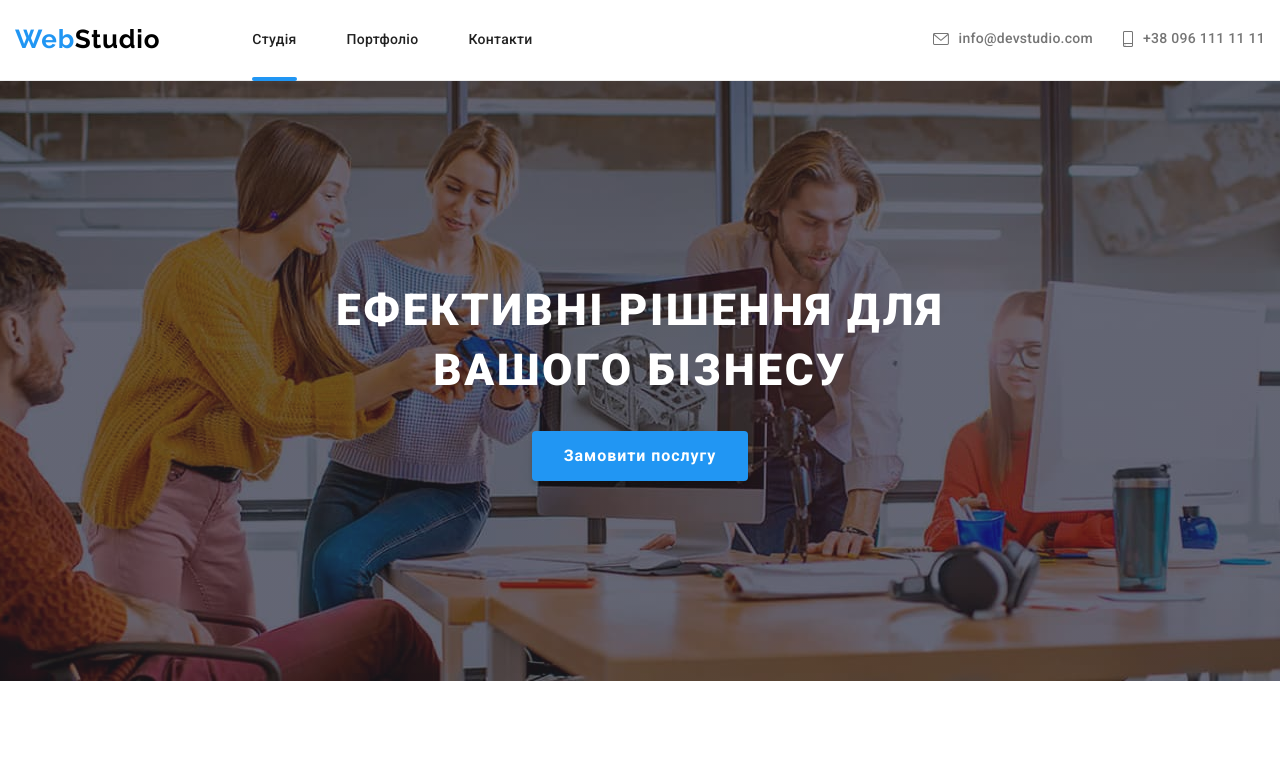
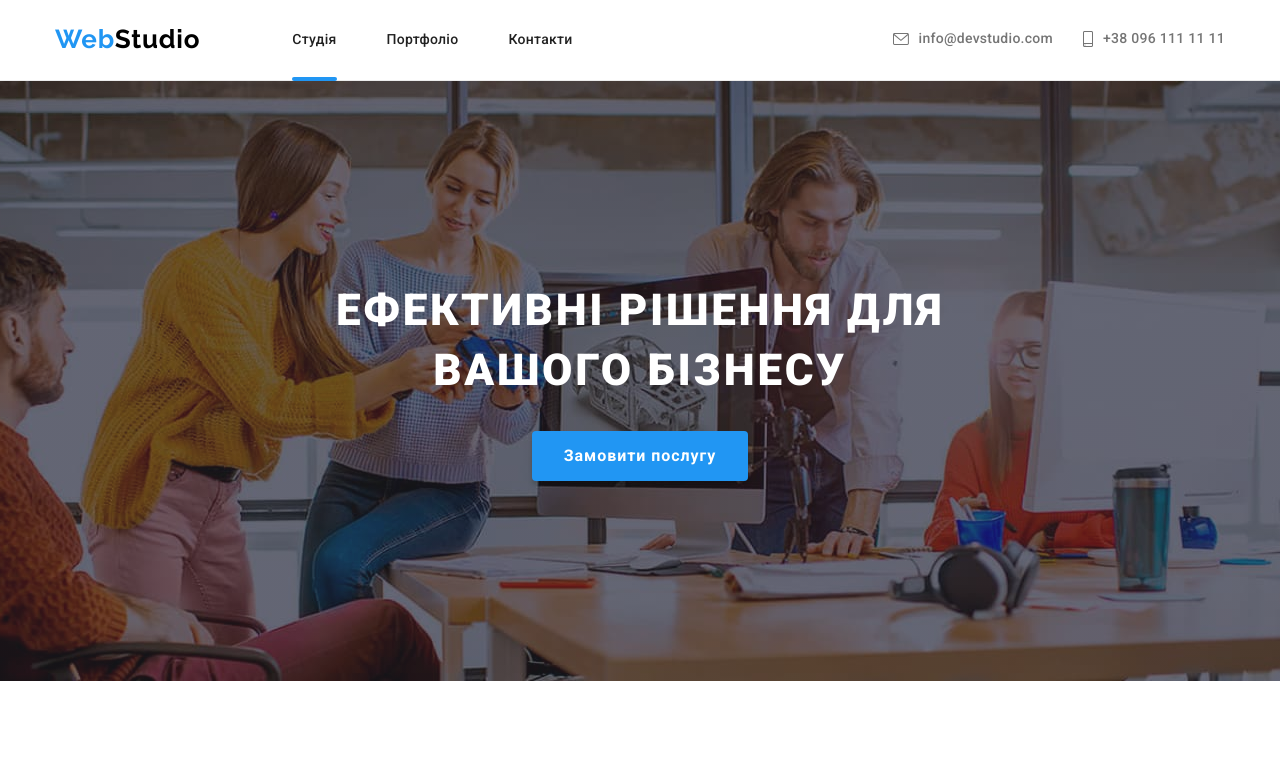
Before and after one commit to Pochepa-Volodymyr/goit-markup-hw-08, a plain HTML site: page index.html in a window 1280 px wide. Shown: the top 771 px of the page. Drawn offline with nearby package versions, Linux system fonts and the light colour scheme.

Commit message:
space-between desktop non

```diff
--- a/sass/layouts/_header.scss
+++ b/sass/layouts/_header.scss
@@ -16,9 +16,11 @@
 }
 
 .header__container {
-    width: 100vw;
-    display: flex;
-    justify-content: space-between;
+    @media screen and (max-width: 1199px) {
+        width: 100vw;
+            display: flex;
+            justify-content: space-between;
+    }
 }
 
 .navigation__logo {
```
Also changed, not shown: css/main.css, css/main.min.css, 2 other files.
